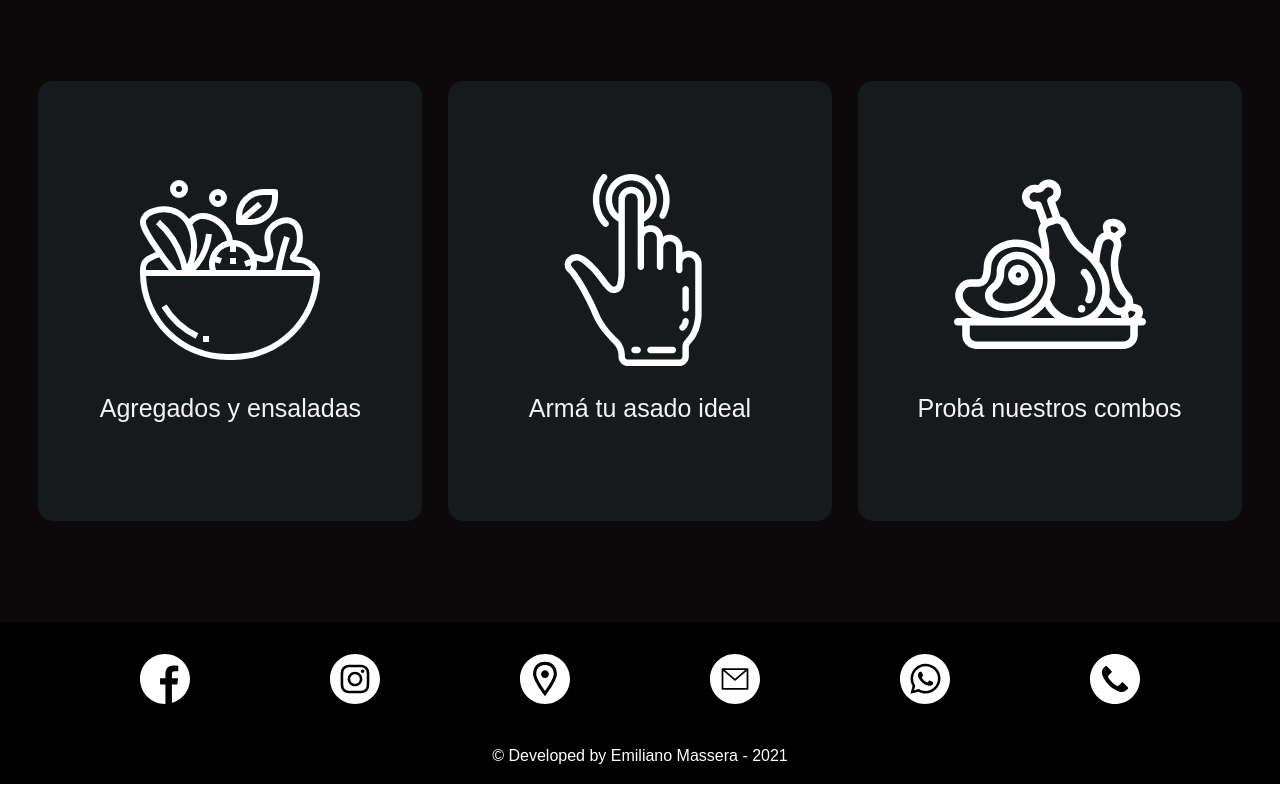
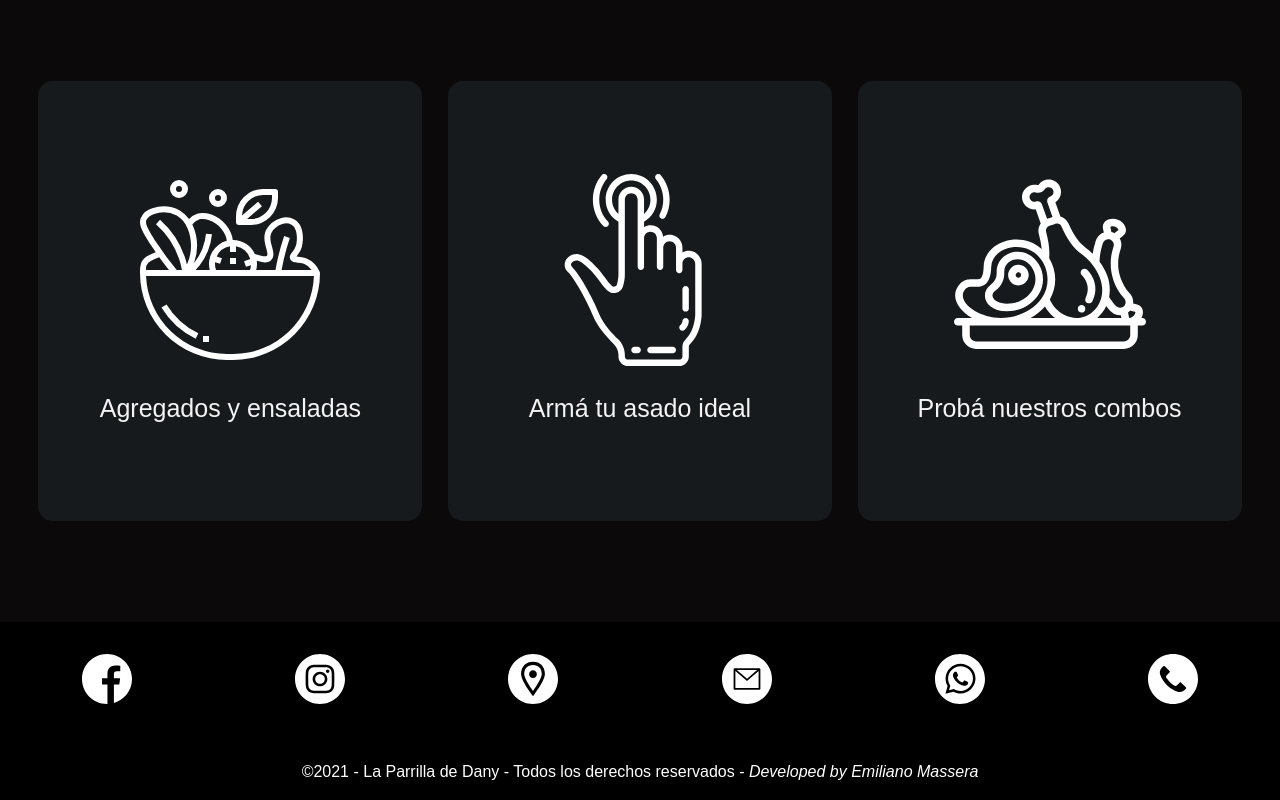
Before and after one commit to EmiMassera/La-Parrilla-de-Dany, a website: page index.html in a window 1280 px wide. Shown: the part 2187-2987 px from the top of the page. Drawn offline with nearby package versions, Linux system fonts and the light colour scheme; a web font is replaced by a local one.

Commit message:
footer-responsive

```diff
--- a/index.html
+++ b/index.html
@@ -84,19 +84,21 @@
         </section>
 
     </main>
-
     <footer>
-
-
         <ul class="socialMedia">
+            <div class="icons_group">
                 <li><a href="#"><img src="assets/facebook.svg" alt="Facebook"></a></li>
                 <li><a href="#"><img src="assets/instagram.svg" alt="Instagram"></a></li>
                 <li><a href="pages/sobrenosotros.html#ubicacion"><img src="assets/location.svg" alt="Ubicación"></a></li>
+            </div>
+            <div class="icons_group">
                 <li><a href="pages/contacto.html#contactform"><img src="assets/email.svg" alt="Email"></a></li>
                 <li><a href="#"><img src="assets/whatsapp.svg" alt="Whatsapp"></a></li>
                 <li><a href="#"><img src="assets/phone-call.svg" alt="Télefono"></a></li>
+             </div>
+
         </ul>
-         <p>&copy; Developed by Emiliano Massera - 2021</p>
+            <p>&copy;2021 - La Parrilla de Dany - Todos los derechos reservados - <i>Developed by Emiliano Massera</i></p>
     </footer>
 
 
--- a/sass/_footer.scss
+++ b/sass/_footer.scss
@@ -1,44 +1,62 @@
+@import "_vars.scss";
+
 footer {
-    display: block;
+    display: flex;
     height: fit-content;
     width: 100vw;
-    background-color: black;
     overflow: hidden;
-
+    background-color: #000000;
+    flex-direction: column;
+    justify-content: space-between;
+    align-items: center;
+    p {
+        text-align: center;
+        color: white;
+        height: fit-content;
+        font-size: 1rem;
+        overflow: hidden;
+        width: 90vw;
+    }
 }
 
 .socialMedia {
     display: flex;
-    justify-content: space-evenly;
-    background-color: black;
     margin-top: 2vh;
-}
-.socialMedia li a img {
-    width: 50px;
-    height: auto;
+    flex-wrap: wrap;
+    height: fit-content;
+    overflow: hidden;
+    div {
+        li {
+            list-style-type: none;
+            margin-top: 2vh;
+            a {
+                img {
+                    width: 50px;
+                    height: auto;
+                }
+            }
+        }
+    }
 }
 
-.socialMedia li {
-    list-style-type: none;
-    margin-top: 2vh;
-}
-footer p {
-    text-align: center;
-    margin-top: 40px;
-    color: white;
+.icons_group {
+    display: flex;
+    flex-direction: row;
+    justify-content: space-around;
+    align-items: center;
+    width: 50vw;
+    margin-bottom: 5vh;
+
 }
 
-.socialMedia {
-    li {
-
-        a {
-            img:hover{
-                 width: 60px;
-        height: auto;
-
-            }
+@media only screen and (max-width: 600px) {
+    .icons_group {
+        width: 100vw;
+        margin-bottom: 5vh;
+    }
+    footer {
+        p {
+            font-size: .7rem;
         }
-
-
     }
 }
```
Also changed, not shown: styles/styles.css. Lines whose indentation alone changed are shown as unchanged.
